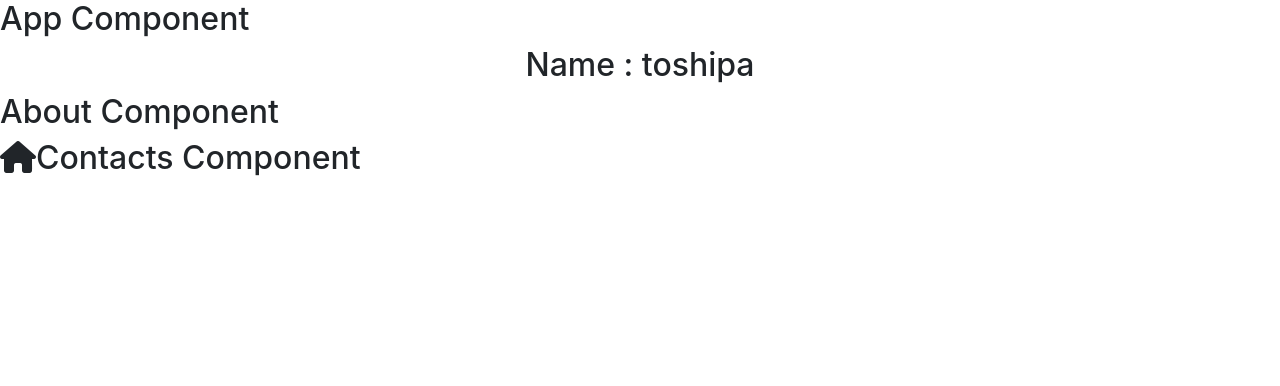
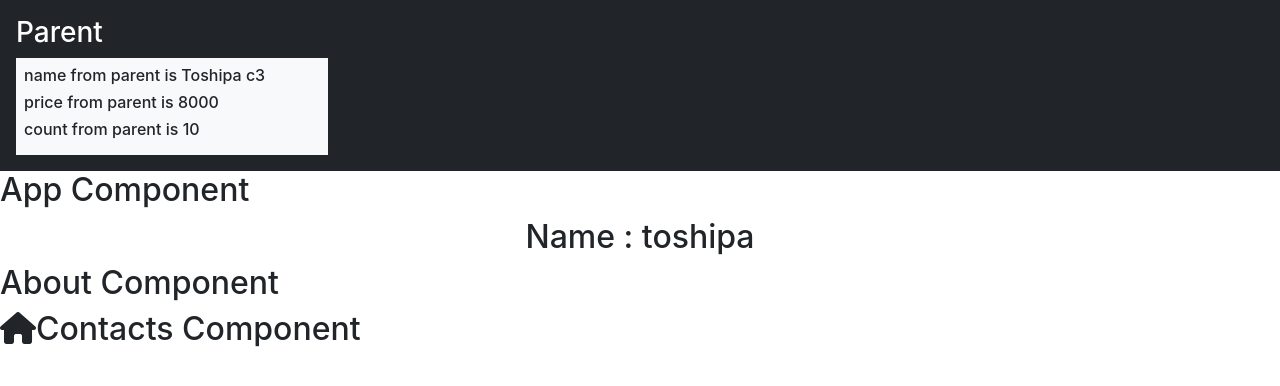
Before and after one commit to abdoBadawy74/react-re-p1, a React (Create React App) app: page / in a window 1280 px wide. Shown: the top 386 px of the page. Built offline with nearby package versions, Linux system fonts and the light colour scheme.

Commit message:
transfer data from parent to child

```diff
--- a/src/App.js
+++ b/src/App.js
@@ -2,6 +2,7 @@ import { Component } from "react";
 import { Home } from "./Home";
 import { About } from "./About";
 import Contacts from './Contacts';
+import Parent from './Parent';
 
 
 export class App extends Component {
@@ -11,6 +12,7 @@ export class App extends Component {
   render() {
     return (
       <div>
+        <Parent></Parent>
         <h2>App Component</h2>
         <Home></Home>
         <About></About>
--- /dev/null
+++ b/src/Child.jsx
@@ -0,0 +1,16 @@
+import React, { Component } from "react";
+
+export default class Child extends Component {
+  render() {
+    let { name, price, count } = this.props.productInfo;
+    return (
+      <div className="col-md-3 bg-light p-2">
+        {/* <h6>name from parent is {this.props.productInfo.name}</h6> */}
+        <h6>name from parent is {name}</h6>
+        <h6>price from parent is {price}</h6>
+        <h6>count from parent is {count}</h6>
+
+      </div>
+    );
+  }
+}
--- /dev/null
+++ b/src/Parent.jsx
@@ -0,0 +1,22 @@
+import React, { Component } from "react";
+import Child from "./Child";
+
+export default class Parent extends Component {
+  state = {
+    product: {
+      id: 1,
+      name: "Toshipa c3",
+      price: 8000,
+      onSale: false,
+      count: 10,
+    },
+  };
+  render() {
+    return (
+      <div className="bg-dark p-3">
+        <h3 className="text-white">Parent</h3>
+        <Child productInfo={this.state.product}></Child>
+      </div>
+    );
+  }
+}
```
